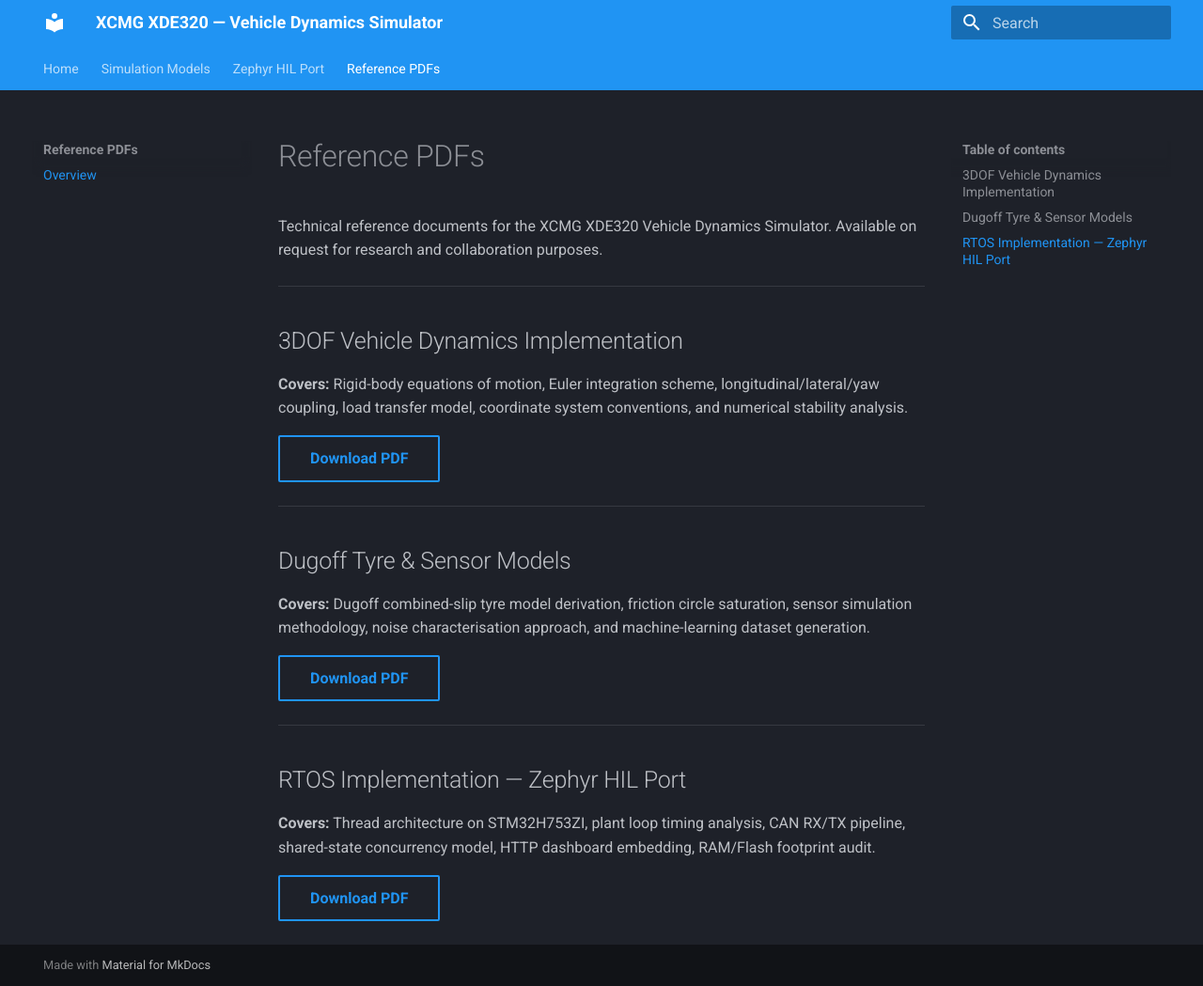
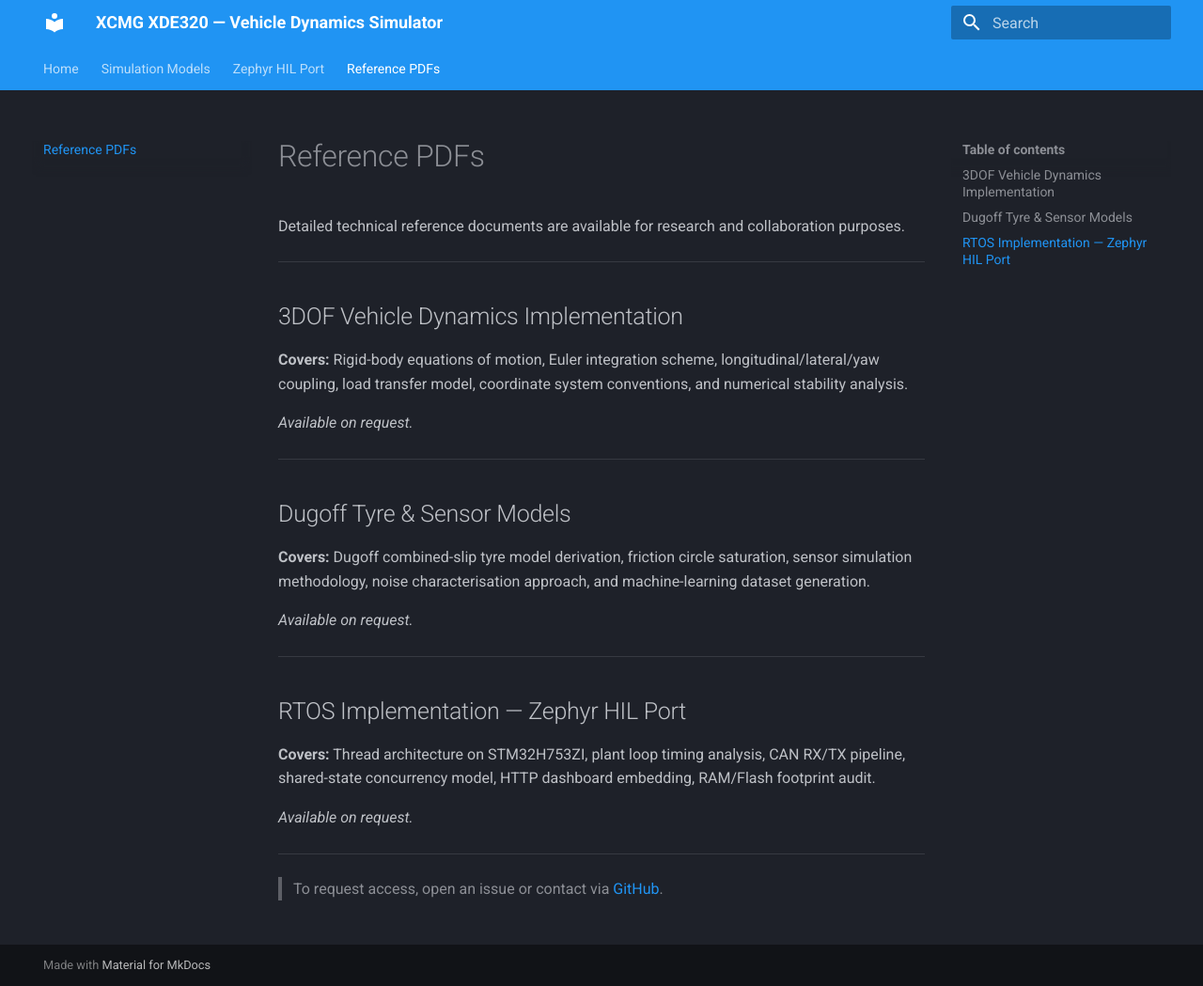
Before and after one commit to mtilocca/vehicle-Dynamics-Sim-Can, an MkDocs documentation site: the page built from docs/pdfs/index.md, in a window 1280 px wide and 1049 px high. Shown: the whole window at 94% size. Built offline with MkDocs 1.6.1 and Material for MkDocs 9.7.7, drawn with Linux system fonts in a browser that asks for light colours.

Commit message:
docs restructure

```diff
--- a/docs/pdfs/index.md
+++ b/docs/pdfs/index.md
@@ -1,7 +1,6 @@
 # Reference PDFs
 
-Technical reference documents for the XCMG XDE320 Vehicle Dynamics Simulator.
-Available on request for research and collaboration purposes.
+Detailed technical reference documents are available for research and collaboration purposes.
 
 ---
 
@@ -9,7 +8,7 @@ Available on request for research and collaboration purposes.
 
 **Covers:** Rigid-body equations of motion, Euler integration scheme, longitudinal/lateral/yaw coupling, load transfer model, coordinate system conventions, and numerical stability analysis.
 
-[Download PDF](3DOF_Vehicle_Dynamics_Implementation.pdf){ .md-button }
+*Available on request.*
 
 ---
 
@@ -17,7 +16,7 @@ Available on request for research and collaboration purposes.
 
 **Covers:** Dugoff combined-slip tyre model derivation, friction circle saturation, sensor simulation methodology, noise characterisation approach, and machine-learning dataset generation.
 
-[Download PDF](Dugoff_Tyre_Sensor_Models.pdf){ .md-button }
+*Available on request.*
 
 ---
 
@@ -25,4 +24,8 @@ Available on request for research and collaboration purposes.
 
 **Covers:** Thread architecture on STM32H753ZI, plant loop timing analysis, CAN RX/TX pipeline, shared-state concurrency model, HTTP dashboard embedding, RAM/Flash footprint audit.
 
-[Download PDF](RTOS_Implementation.pdf){ .md-button }
+*Available on request.*
+
+---
+
+> To request access, open an issue or contact via [GitHub](https://github.com/mtilocca/vehicle-Dynamics-Sim-Can).
--- a/mkdocs.yml
+++ b/mkdocs.yml
@@ -50,5 +50,4 @@ nav:
       - Sensor Suite: sensor_public.md
   - Zephyr HIL Port:
       - Overview: zephyr_overview.md
-  - Reference PDFs:
-      - Overview: pdfs/index.md
+  - Reference PDFs: pdfs/index.md
```
Also changed, not shown: docs/zephyr_overview.md (+10 -0 lines), docs/plots/image_web_ui.png (added), image_web_ui.png (added), 8 other files.
